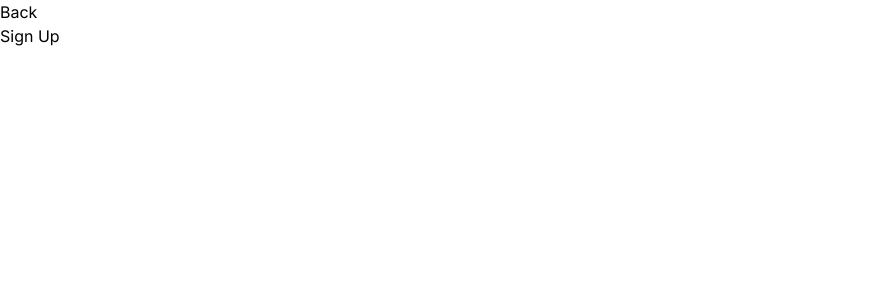
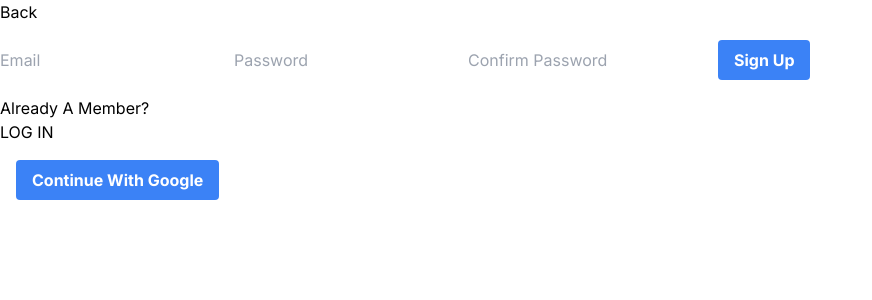
Before and after one commit to tiffmc1/quoted, a Next.js app: page /signup in a window 1280 px wide. Shown: the top 300 px of the page, without its empty margins (0-872 px from the left). Built offline with nearby package versions, Linux system fonts and the light colour scheme.

Commit message:
SIGN UP PAGE: imported SignUp and OAuth components

```diff
--- /dev/null
+++ b/app/components/Auth/OAuth.jsx
@@ -0,0 +1,11 @@
+import React from "react";
+
+export default function OAuth() {
+	return (
+		<>
+			<button className="bg-blue-500 hover:bg-blue-700 text-white font-bold py-2 px-4 rounded m-4">
+				Continue With Google
+			</button>
+		</>
+	);
+}
--- a/app/signup/page.jsx
+++ b/app/signup/page.jsx
@@ -1,10 +1,14 @@
+"use client";
 import Link from "next/link";
+import SignUp from "../components/Auth/SignUp";
+import OAuth from "../components/Auth/OAuth";
 
 export default function SignUpPage() {
 	return (
 		<>
 			<Link href="/">Back</Link>
-			<div>Sign Up</div>
+			<SignUp />
+			<OAuth />
 		</>
 	);
 }
```
